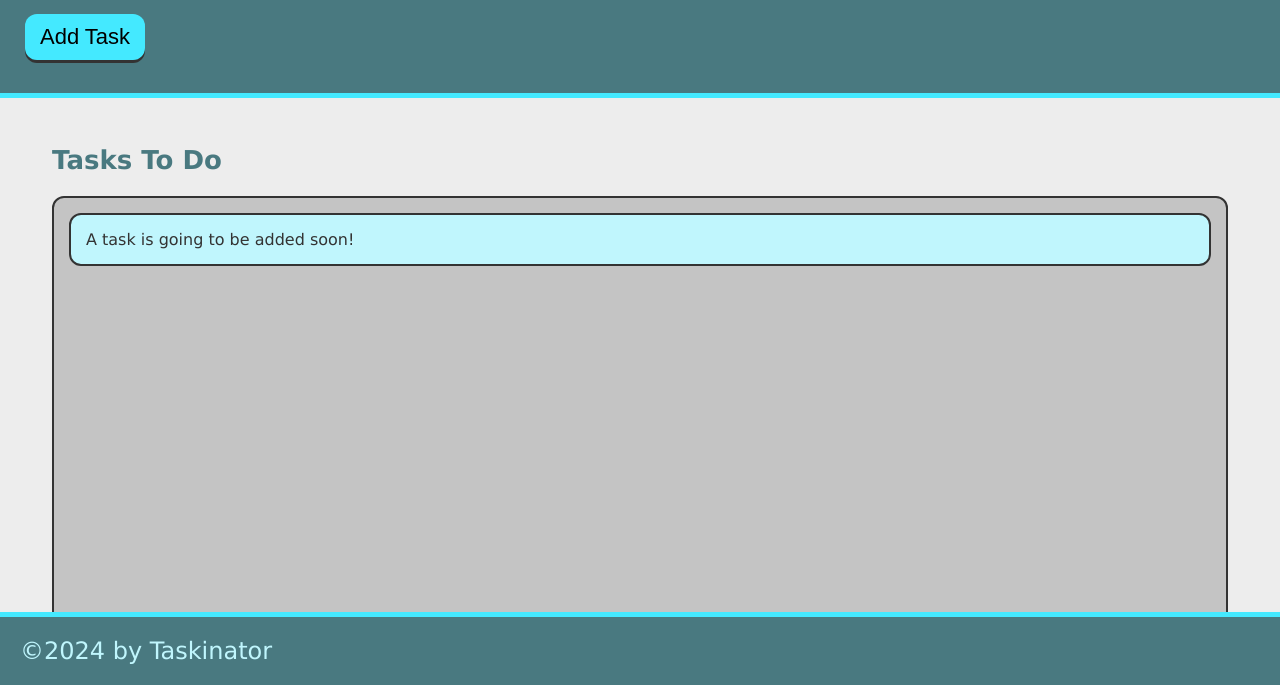
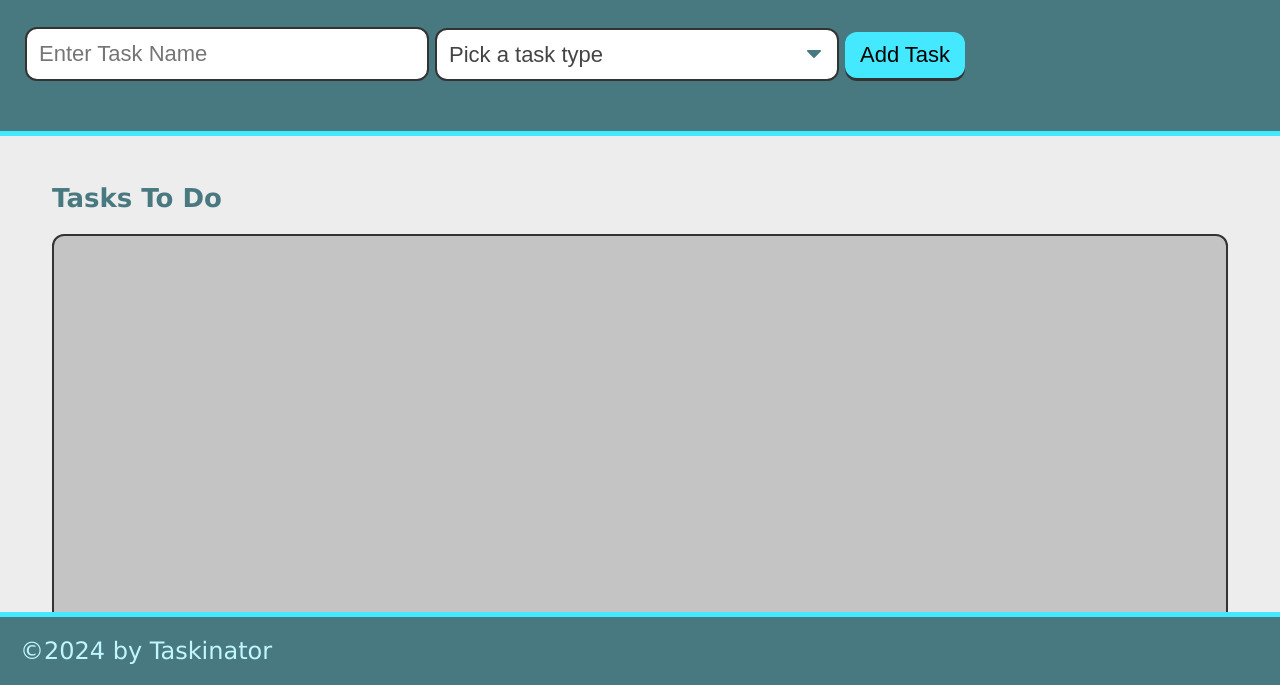
Before and after one commit to Memo3822/taskinator, a plain HTML site: page index.html in a window 1280 px wide. Shown: the part 115-800 px from the top of the page. Drawn offline with Linux system fonts and the light colour scheme.

Commit message:
improved the add task section

```diff
--- a/index.html
+++ b/index.html
@@ -12,14 +12,29 @@
     <header>
         <h1 class="page-title"> Taskinator </h1>
         <p>Click the button below to add a new task! </p>
-        <button class="btn" id="save-task"> Add Task </button>
+        <form id = "task-form">
+            <div class="form-group">
+                <input type="text" name="task-name" placeholder="Enter Task Name" />
+            </div>
+            <div class="form-group">
+                <select name="task-type" class="select-dropdown">
+                    <option value="" disabled selected> Pick a task type</option>
+                    <option value="Print">Print</option>
+                    <option value="web">Web</option>
+                    <option value="Mobile">Mobile</option>
+                </select>
+            </div>
+            <div class="form-group">
+                <button class="btn" id="save-task" type="submit">Add Task</button>
+            </div>
+        </form>
+
     </header>
 
     <main class="page-content">
         <section class="task-list-wrapper">
             <h2 class="list-title">Tasks To Do</h2>
             <ul class="task-list" id="tasks-to-do">
-                <li class="task-item">A task is going to be added soon!</li>
             </ul>
         </section>
     </main>
```
